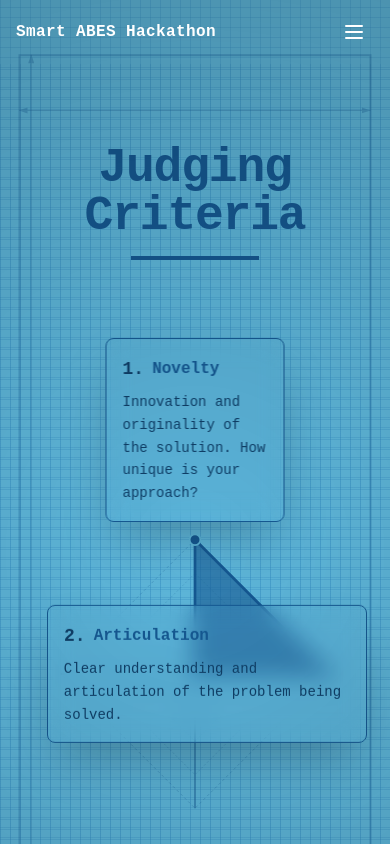
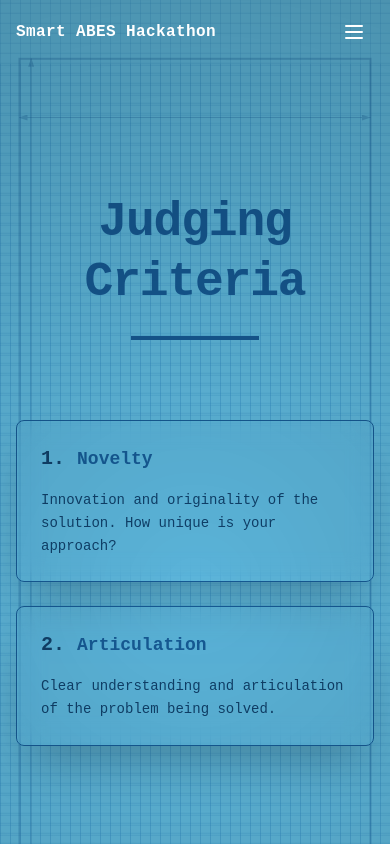
Before and after one commit to Misbah374/smartabeshackathon, a Next.js app: page /judging-criteria in a window 390 px wide. Shown: the top 844 px of the page. Built offline with nearby package versions, Linux system fonts and the light colour scheme.

Commit message:
In judging criteria 2nd and 4th items get overlapped in mobile view. I tried to fix it

```diff
--- a/src/app/judging-criteria/page.tsx
+++ b/src/app/judging-criteria/page.tsx
@@ -205,18 +205,45 @@ export default function JudgingCriteriaPage() {
       </svg>
 
       {/* Content Section */}
-      <section className="relative z-10 min-h-screen flex items-center justify-center py-20 px-4">
+      <section className="relative z-10 min-h-screen flex items-center justify-center py-20 px-4 pt-32">
         <div className="max-w-7xl mx-auto w-full">
           {/* Title */}
-          <div className="text-center mb-16">
-            <h1 className="criteria-title text-5xl md:text-7xl font-bold text-[#165a94] mb-4 tracking-tight">
+          <div className="text-center mb-20">
+            <h1 className="criteria-title text-5xl md:text-7xl font-bold text-[#165a94] mb-6 tracking-tight leading-tight font-mono">
               Judging Criteria
             </h1>
             <div className="criteria-divider h-1 w-32 bg-[#165a94] mx-auto"></div>
           </div>
 
-          {/* Chart Container */}
-          <div className="relative flex items-center justify-center min-h-175">
+          {/* Mobile Layout - Simple List */}
+          <div className="md:hidden space-y-6">
+            {CRITERIA.map((criterion, index) => {
+              const isVisible = chartData[index].value > 0;
+              return (
+                <div
+                  key={criterion.subject}
+                  className={`transition-all duration-700 ${
+                    isVisible ? "opacity-100 scale-100" : "opacity-0 scale-90"
+                  }`}
+                >
+                  <div className="bg-[#5fb8dc]/10 border border-[#165a94] rounded-lg p-6 backdrop-blur-md shadow-2xl">
+                    <h3 className="text-lg font-bold text-[#165a94] mb-4 flex items-center gap-3 leading-tight">
+                      <span className="text-xl text-[#104069] flex-shrink-0">
+                        {index + 1}.
+                      </span>
+                      <span>{criterion.subject}</span>
+                    </h3>
+                    <p className="text-[#104069] text-sm leading-relaxed">
+                      {criterion.description}
+                    </p>
+                  </div>
+                </div>
+              );
+            })}
+          </div>
+
+          {/* Desktop Layout - Chart Container */}
+          <div className="hidden md:flex relative items-center justify-center min-h-175">
             {/* Radar Chart */}
             <svg viewBox="0 0 400 400" className="w-full max-w-2xl">
               {/* Grid Lines */}
@@ -345,12 +372,12 @@ export default function JudgingCriteriaPage() {
                       isVisible ? "opacity-100 scale-100" : "opacity-0 scale-90"
                     }`}
                   >
-                    <div className="bg-[#5fb8dc]/10 border border-[#165a94] rounded-lg p-4 backdrop-blur-md shadow-2xl pointer-events-auto">
-                      <h3 className="text-base font-bold text-[#165a94] mb-2 flex items-center gap-2">
-                        <span className="text-lg text-[#104069]">
+                    <div className="bg-[#5fb8dc]/10 border border-[#165a94] rounded-lg p-5 backdrop-blur-md shadow-2xl pointer-events-auto">
+                      <h3 className="text-base font-bold text-[#165a94] mb-3 flex items-center gap-2 leading-tight">
+                        <span className="text-lg text-[#104069] flex-shrink-0">
                           {index + 1}.
                         </span>
-                        {criterion.subject}
+                        <span>{criterion.subject}</span>
                       </h3>
                       <p className="text-[#104069] text-sm leading-relaxed">
                         {criterion.description}
```
Also changed, not shown: 1 other file (tests, documents, lock files or other folders).
